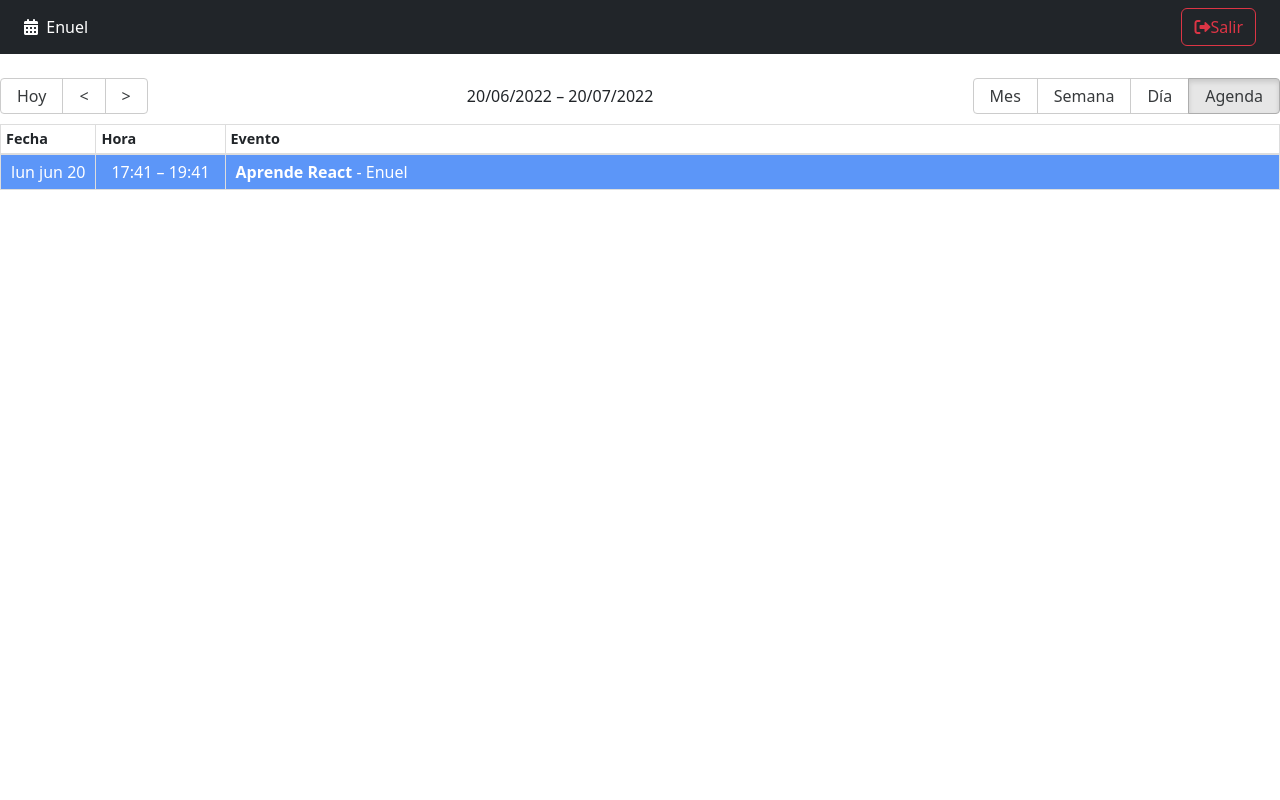
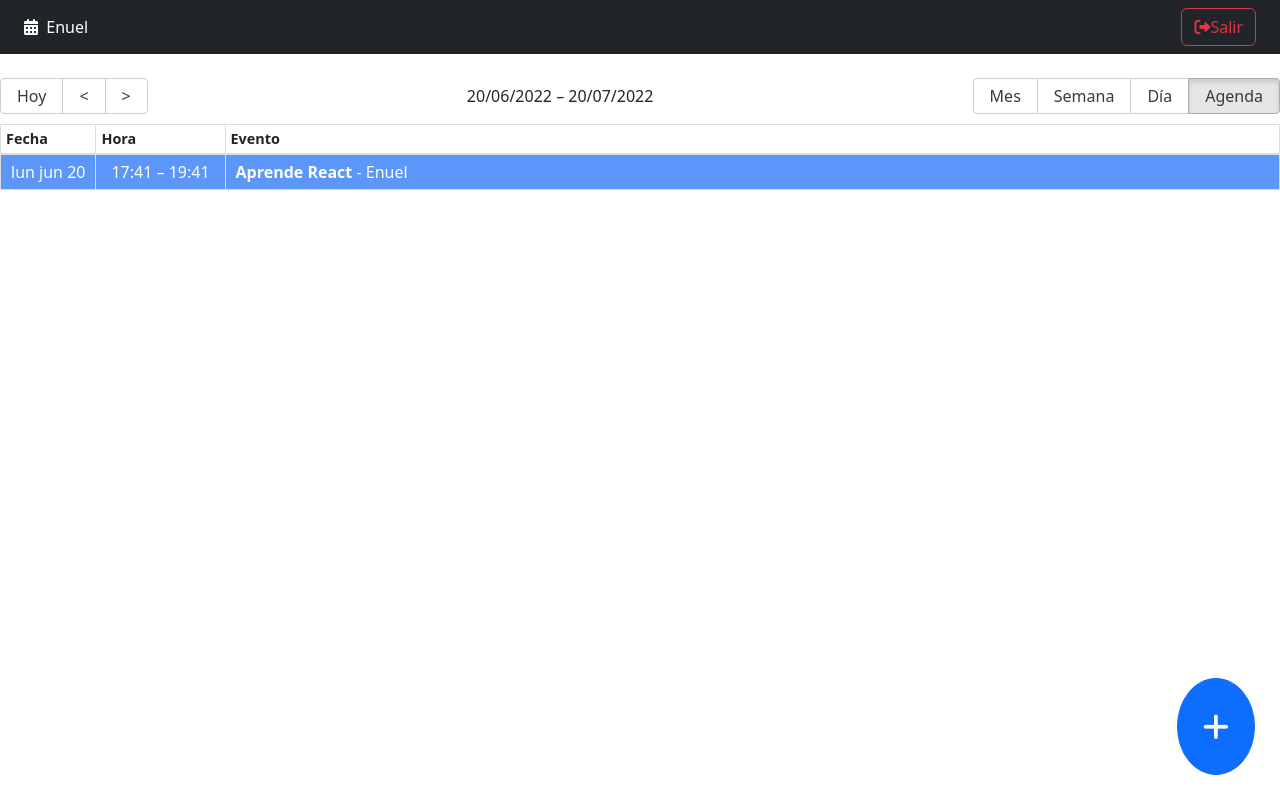
Before and after one commit to Lordishh/calendar, a React (Vite) app: page / in a window 1280 px wide. Built offline with nearby package versions, Linux system fonts and the light colour scheme.

Commit message:
added new event button

```diff
--- /dev/null
+++ b/src/calendar/components/FabAddNew.jsx
@@ -0,0 +1,33 @@
+import { addHours } from "date-fns";
+import { useCalendarStore, useUiStore } from "../../hooks"
+
+
+export const FabAddNew = () => {
+
+  const { openDateModal } = useUiStore();
+  const { setActiveEvent } = useCalendarStore();
+
+  const handleAddNew = () => {
+    setActiveEvent({
+      title: '',
+      notes: '',
+      start: new Date(),
+      end: addHours( new Date(), 2),
+      bgColor: '#fafafa',
+      user: {
+        _id: '123',
+        name: 'Enuel',
+      }
+    });
+    openDateModal();
+  }
+
+  return (
+    <button
+      className="btn btn-primary fab"
+      onClick={ handleAddNew }
+    >
+      <i className="fas fa-plus"></i>
+    </button>
+  )
+}
--- a/src/calendar/index.js
+++ b/src/calendar/index.js
@@ -1,5 +1,6 @@
 export * from "./components/CalendarEventBox";
 export * from "./components/CalendarModal";
 export * from "./components/Navbar";
+export * from "./components/FabAddNew";
 
 export * from "./pages/CalendarPage";
--- a/src/calendar/pages/CalendarPage.jsx
+++ b/src/calendar/pages/CalendarPage.jsx
@@ -3,8 +3,7 @@
 import { Calendar } from 'react-big-calendar';
 import 'react-big-calendar/lib/css/react-big-calendar.css';
 
-import { addHours } from 'date-fns';
-import { Navbar, CalendarEventBox, CalendarModal } from '../';
+import { Navbar, CalendarEventBox, CalendarModal, FabAddNew } from '../';
 
 import { localizer, getMessagesES } from '../../helpers';
 import { useUiStore, useCalendarStore } from '../../hooks';
@@ -69,6 +68,7 @@
     />
 
     <CalendarModal />
+    <FabAddNew />
 
     </>
   );
--- a/src/styles.css
+++ b/src/styles.css
@@ -38,3 +38,13 @@
   outline: none;
   padding: 10px;
 }
+
+/* FABS */
+.fab {
+  border-radius: 100%;
+  bottom: 25px;
+  font-size: 30px;
+  padding: 25px;
+  position: fixed;
+  right: 25px;
+}
```
